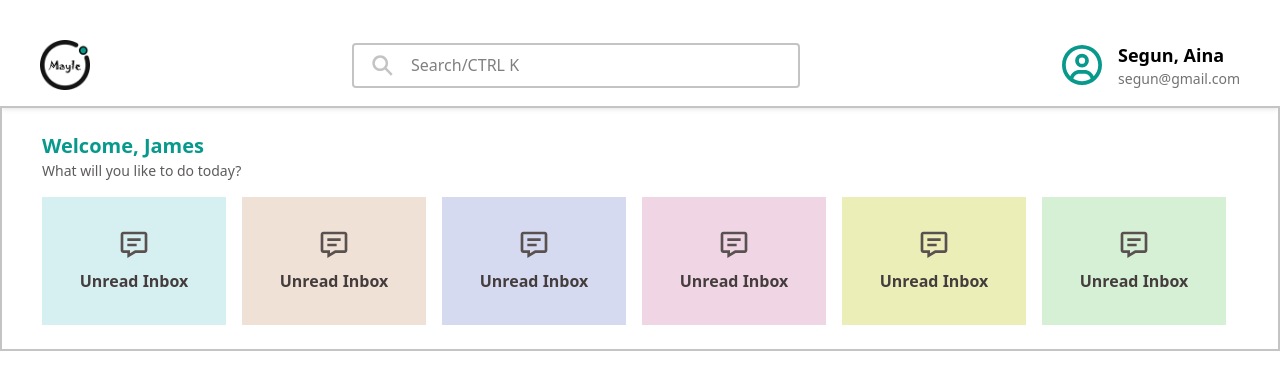
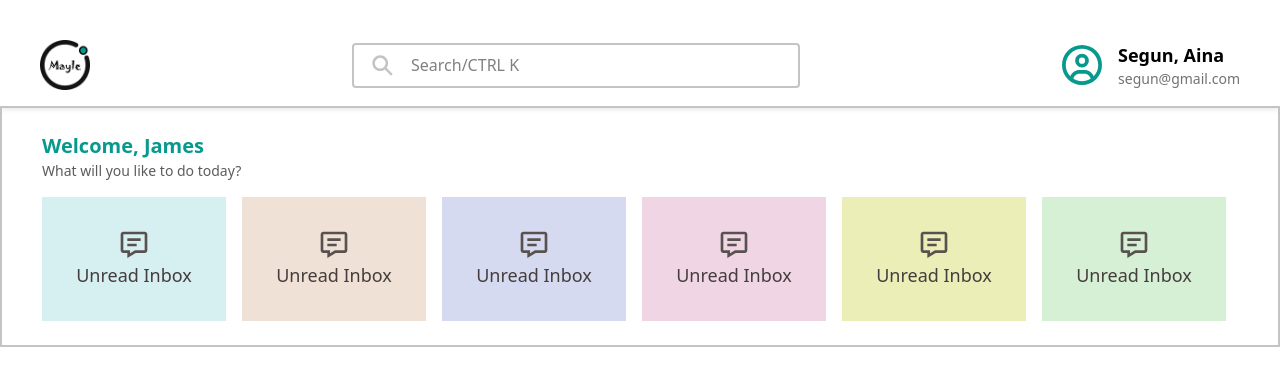
Before and after one commit to KodenOps/mayle, a Next.js app: page /home in a window 1280 px wide. Shown: the top 390 px of the page. Built offline with nearby package versions, Linux system fonts and the light colour scheme.

Commit message:
updated the iconbox

```diff
--- a/src/component/LinkBox.tsx
+++ b/src/component/LinkBox.tsx
@@ -10,7 +10,7 @@ const LinkBox = ({ url, title, color, Icon }: linkBox) => {
 	return (
 		<button
 			// href={url}
-			className='py-8 w-[calc(100%/2.3)] md:w-[calc(100%/6.5)] flex items-center flex-col font-semibold text-[#453D3D] gap-2'
+			className='py-8  w-[calc(100%/2.3)] md:w-[calc(100%/6.5)] flex items-center flex-col font-medium text-[#453D3D] gap-0 md:text-lg text-sm'
 			style={{ backgroundColor: color }}>
 			<Icon
 				size={32}
```
